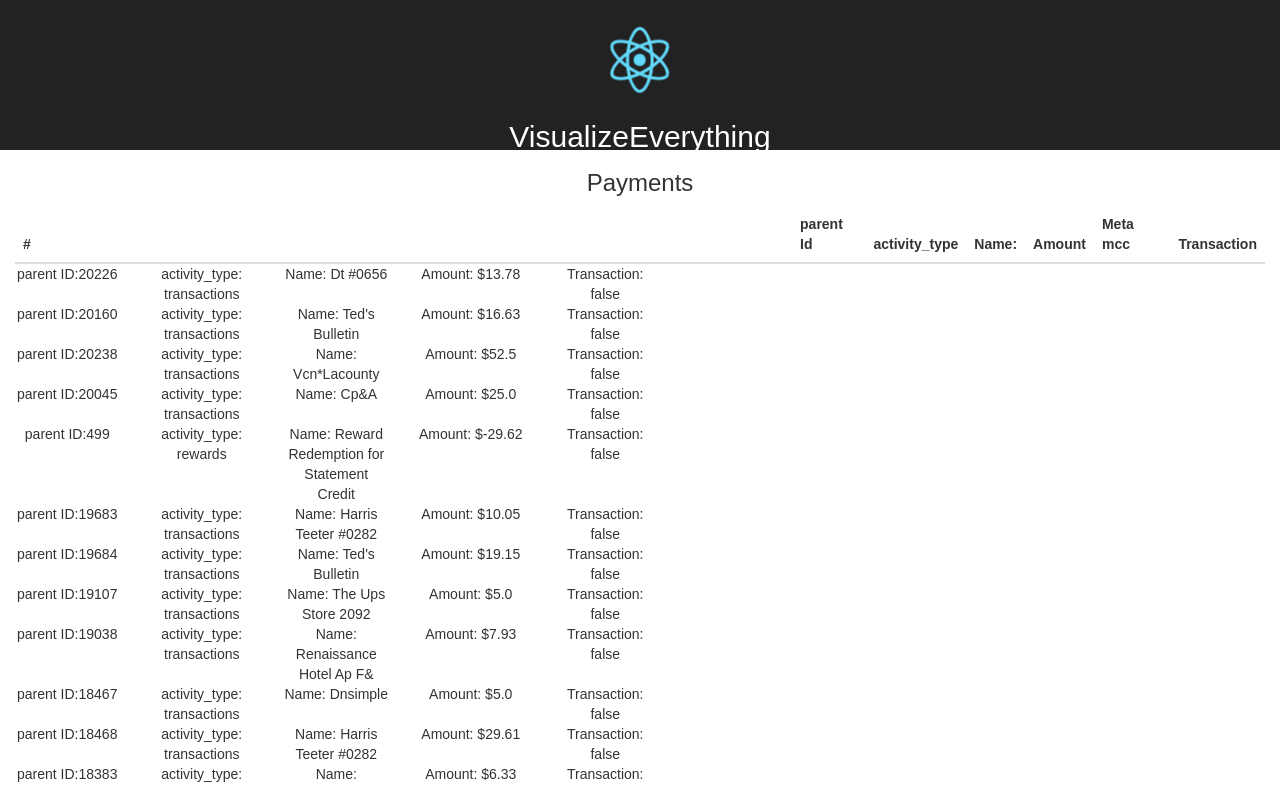
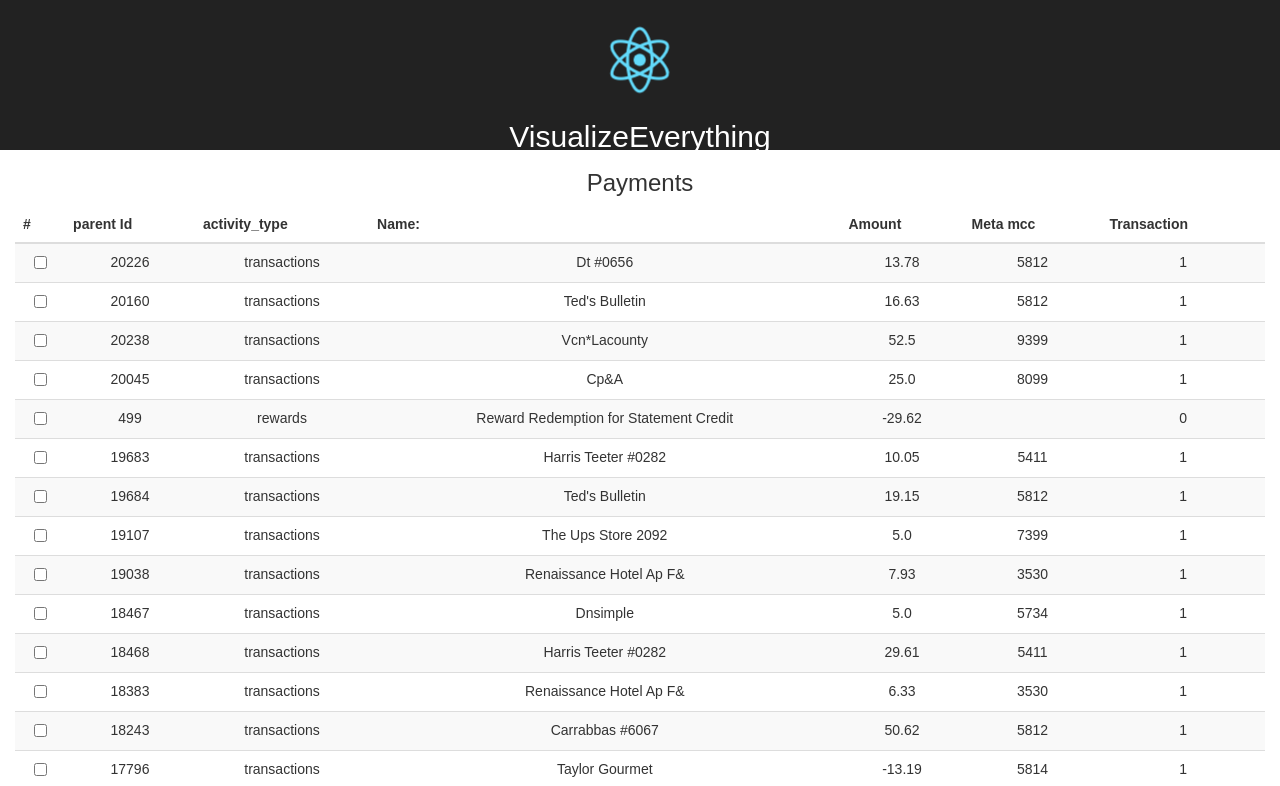
Before and after one commit to MattCowski/get-final-test, a React (Create React App) app: page / in a window 1280 px wide. Shown: the top 786 px of the page. Built offline with nearby package versions, Linux system fonts and the light colour scheme.

Commit message:
convert to table / grab related transaction

```diff
--- a/src/Activity.js
+++ b/src/Activity.js
@@ -7,15 +7,18 @@ export default ({id, data}) =>{
     return {[transaction.id]:transaction}
   })
   const transactionKeys = Object.keys(transactionObject)
+  const activityTransaction = transactionKeys.includes(data.parent_id) ? '': null
+  const transactionById = (id) => transactionData.filter((transaction)=> transaction.id == id)
 
   return (
-    <div className="row">
-    <div className="col-xs-2">parent ID:{data.parent_id}</div>
-    <div className="col-xs-2">activity_type: {data.activity_type}</div>
-    <div className="col-xs-2">Name: {data.name}</div>
-    <div className="col-xs-2">Amount: ${data.amount}</div>
-    <div className="col-xs-2">Transaction: {JSON.stringify(transactionKeys.includes(data.parent_id))}</div>
-
-  </div>
+    <tr onClick={()=>console.log(id)}>
+    <td><input type="checkbox"/></td>
+    <td>{data.parent_id}</td>
+    <td>{data.activity_type}</td>
+    <td>{data.name}</td>
+    <td>{data.amount}</td>
+    <td>{data.activity_meta && data.activity_meta.mcc}</td>
+    <td>{JSON.stringify(transactionById(data.parent_id).length,null,2)}</td>
+  </tr>
   )
 }
```
